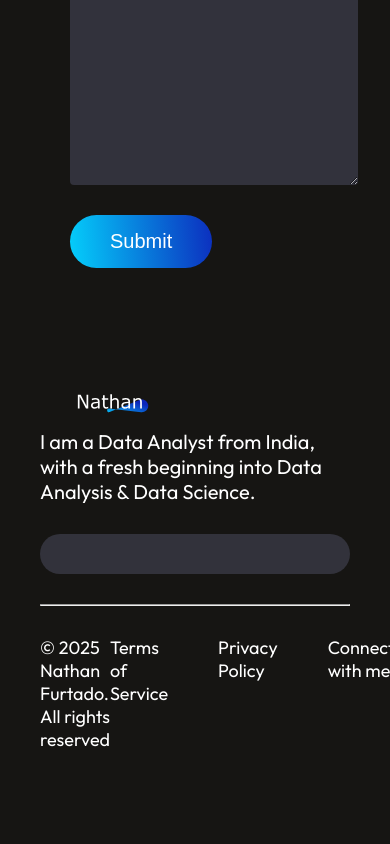
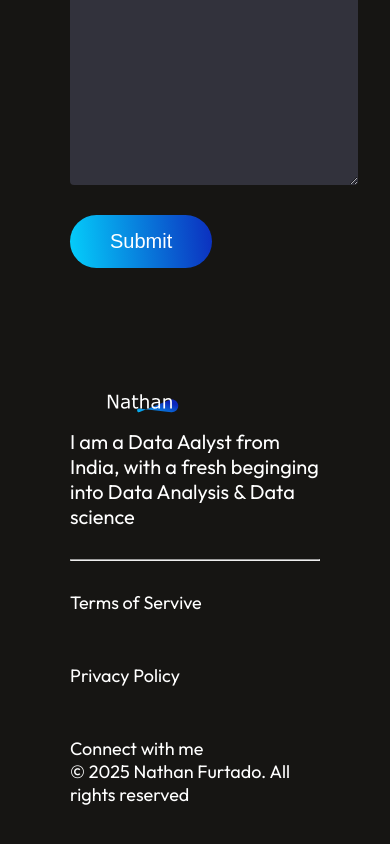
Before and after one commit to Hartfun/Nathan-portfolio, a React (Vite) app: page / in a window 390 px wide. Shown: the part 4419-5263 px from the top of the page. Before the commit the page ends 5174 px from the top, so only its background shows below. Built offline with nearby package versions, Linux system fonts and the light colour scheme.

Commit message:
first commit

```diff
--- a/src/components/Footer/Footer.css
+++ b/src/components/Footer/Footer.css
@@ -59,20 +59,22 @@
     transform: scale(1.1);
     transition: 0.3s;
 }
-/* Tablet screens */
-@media (max-width: 768px) {
-  .footer {
-    margin: 50px 40px;
-  }
-
-  .footer-top {
-    flex-direction: column;
-    gap: 30px;
-  }
-
-  .footer-top-right {
-    flex-direction: column;
-    align-items: stretch;
-    gap: 15px;
-  }
+@media(max-width: 768px){
+    .footer{
+        margin: 50px 70px;
+    }
+    .footer-top{
+        flex-direction: column;
+        gap: 50px;
+    }
+    .footer-bottom{
+        display: flex;
+        flex-direction: column-reverse;
+        margin-bottom: 50px;
+    }
+    .footer-bottom-right{
+        display: flex;
+        flex-direction: column;
+        margin-bottom: auto;
+    }
 }
--- a/src/components/Footer/Footer.jsx
+++ b/src/components/Footer/Footer.jsx
@@ -10,18 +10,14 @@ function Footer() {
       <div className="footer-top">
           <div className="footer-top-left">
               <img src={footer_logo} alt="" />
-              <p>I am a Data Analyst from India, with a fresh beginning into Data Analysis & Data Science.</p>
-            </div>
-          <div className="footer-top-right">
-              <div className="footer-email-input">
-              </div>
+              <p>I am a Data Aalyst from India, with a fresh beginging into Data Analysis & Data science</p>
           </div>
       </div>
       <hr />
       <div className="footer-bottom">
           <p className='footer-bottom-left'>© 2025 Nathan Furtado. All rights reserved </p>
           <div className="footer-bottom-right">
-              <p>Terms of Service</p>
+              <p>Terms of Servive</p>
               <p>Privacy Policy</p>
               <p>Connect with me</p>
           </div>
```
